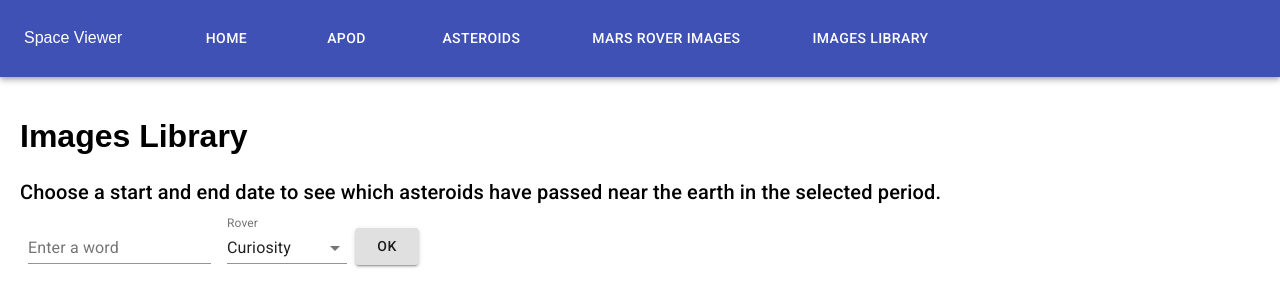
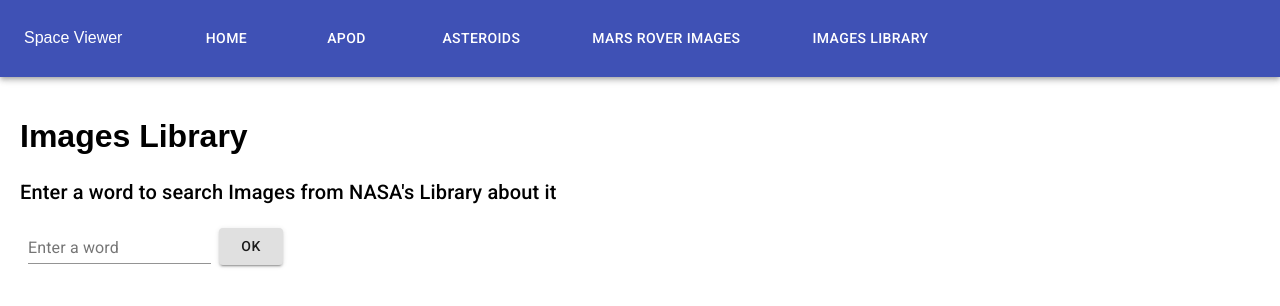
Before and after one commit to antoniocapizzi95/spaceviewer, a React (Create React App) app: page /#/imageslibrary in a window 1280 px wide. Shown: the top 306 px of the page. Built offline with nearby package versions, Linux system fonts and the light colour scheme.

Commit message:
css fixed in imageslibrary, code refactor

```diff
--- a/src/components/imageslibrary/Input.js
+++ b/src/components/imageslibrary/Input.js
@@ -57,25 +57,6 @@ export default function SimpleSelect(props) {
                     label="Enter a word"
                     className={classes.formControl}
                 />
-                <FormControl className={classes.formControl}>
-                    <InputLabel htmlFor="age-simple">Rover</InputLabel>
-                    <Select
-                        value={values.rover}
-                        onChange={handleChange}
-                        inputProps={{
-                            name: 'rover',
-                            id: 'rover-id',
-                        }}
-                    >
-                        <MenuItem value={"curiosity"}>Curiosity</MenuItem>
-                        <MenuItem value={"opportunity"}>Opportunity</MenuItem>
-                        <MenuItem value={"spirit"}>Spirit</MenuItem>
-                    </Select>
-                </FormControl>
-
-
-
-
                 <Button variant="contained" type="submit" style={marg} className={hei}>
                     Ok
                 </Button>
--- a/src/components/imageslibrary/ShowData.js
+++ b/src/components/imageslibrary/ShowData.js
@@ -5,16 +5,23 @@ import CardContent from '@material-ui/core/CardContent';
 import Button from '@material-ui/core/Button';
 import Typography from '@material-ui/core/Typography';
 
-const marg = {
+
+const dim = {
+    height: 'auto',
+    width: '700px',
     margin: '20px'
+};
+const dimImage = {
+    height: 'auto',
+    maxWidth: '100%'
 };
 
 const ShowData = props => (
 
-    <Card style={marg} direction='row'>
+    <Card style={dim} direction='row'>
         <CardContent>
-            <img src={props.images.img_link}></img>
-            <Typography variant="h6" component="h3">
+            <img className={dimImage} src={props.images.img_link}></img>
+            <Typography variant="body2" gutterBottom>
                 Description: {props.images.description}
             </Typography>
         </CardContent>
--- a/src/components/imageslibrary/imageslibrary.js
+++ b/src/components/imageslibrary/imageslibrary.js
@@ -39,11 +39,6 @@ class ImagesLibrary extends Component {
             img = img.slice(0, 20);
         }
         var newimg = [];
-        /*for(var i in img){
-            var link = i.links[0].href;
-            var desc = i.data[0].description;
-            newimg.append({img_link: link, description: desc});
-        }*/
         img.forEach(function(element) {
             var link = element.links[0].href;
             var desc = element.data[0].description;
@@ -62,7 +57,7 @@ class ImagesLibrary extends Component {
             <div>
                 <h1>Images Library</h1>
                 <Typography variant="h6" component="h3">
-                    Choose a start and end date to see which asteroids have passed near the earth in the selected period.
+                    Enter a word to search Images from NASA's Library about it
                 </Typography>
                 <div>
                    <Input search={this.search}></Input>
@@ -70,7 +65,6 @@ class ImagesLibrary extends Component {
                         {arr.map((value, index) => {
                             return  (
                                 <ShowData images={value}></ShowData>
-
                             )
                         })
                         }
```
